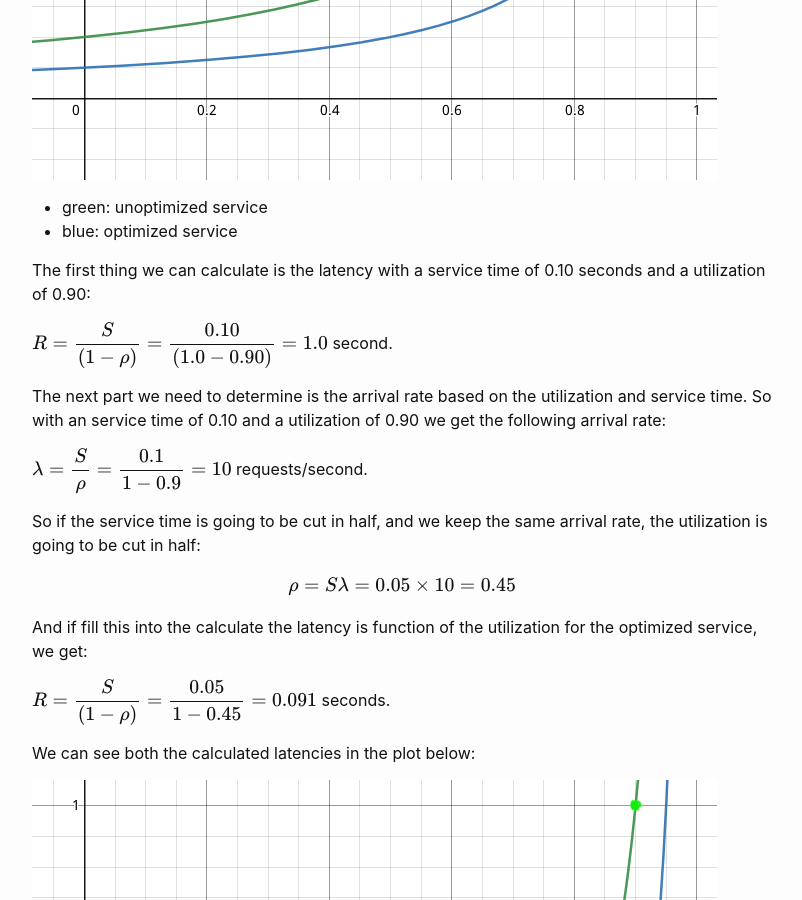
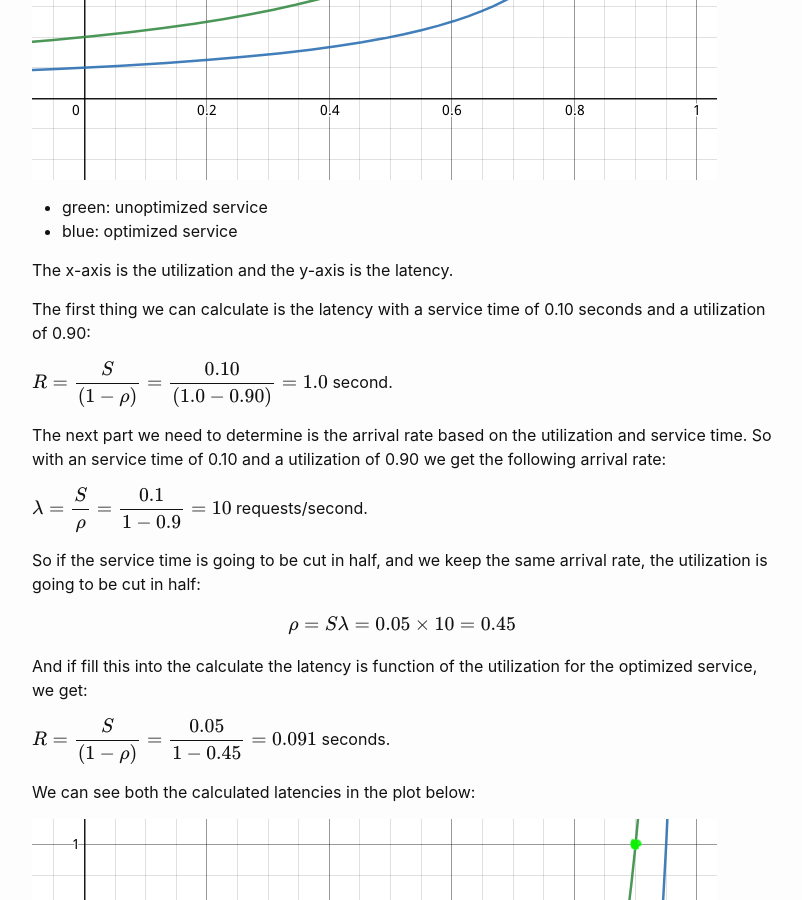
Before and after one commit to pveentjer/pveentjer.github.io, a Jekyll site: the page built from _posts/2022-04-18-service-time-cut-in-half.md, in a window 1280 px wide and 900 px high, scrolled down 2202 px. Shown: the whole window, without its empty margins (238-1040 px from the left). Built offline with Jekyll 4.4.1, drawn with Linux system fonts in a browser that asks for light colours; formulas are drawn with MathJax 3.

Commit message:
Minor fixes

```diff
--- a/_posts/2022-04-18-service-time-cut-in-half.md
+++ b/_posts/2022-04-18-service-time-cut-in-half.md
@@ -60,6 +60,8 @@ To make it a bit more tangible let's plot latency curves as function as utilizat
 - green: unoptimized service
 - blue: optimized service
 
+The x-axis is the utilization and the y-axis is the latency.
+
 The first thing we can calculate is the latency with a service time of 0.10 seconds and a utilization of 0.90:
 
 $$ R=\dfrac{S}{(1-\rho)}=\dfrac{0.10}{(1.0-0.90)}=1.0 $$ second.
```
